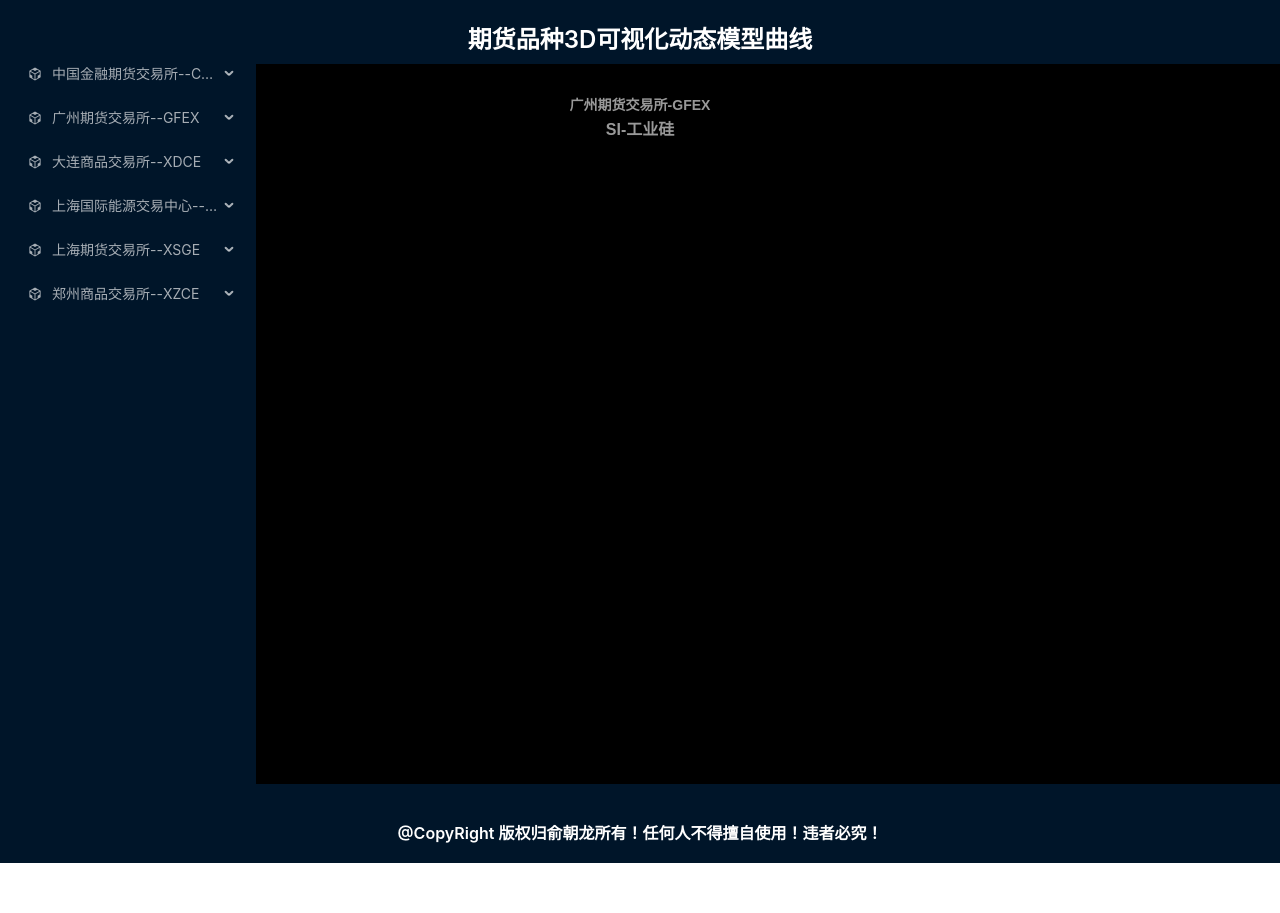
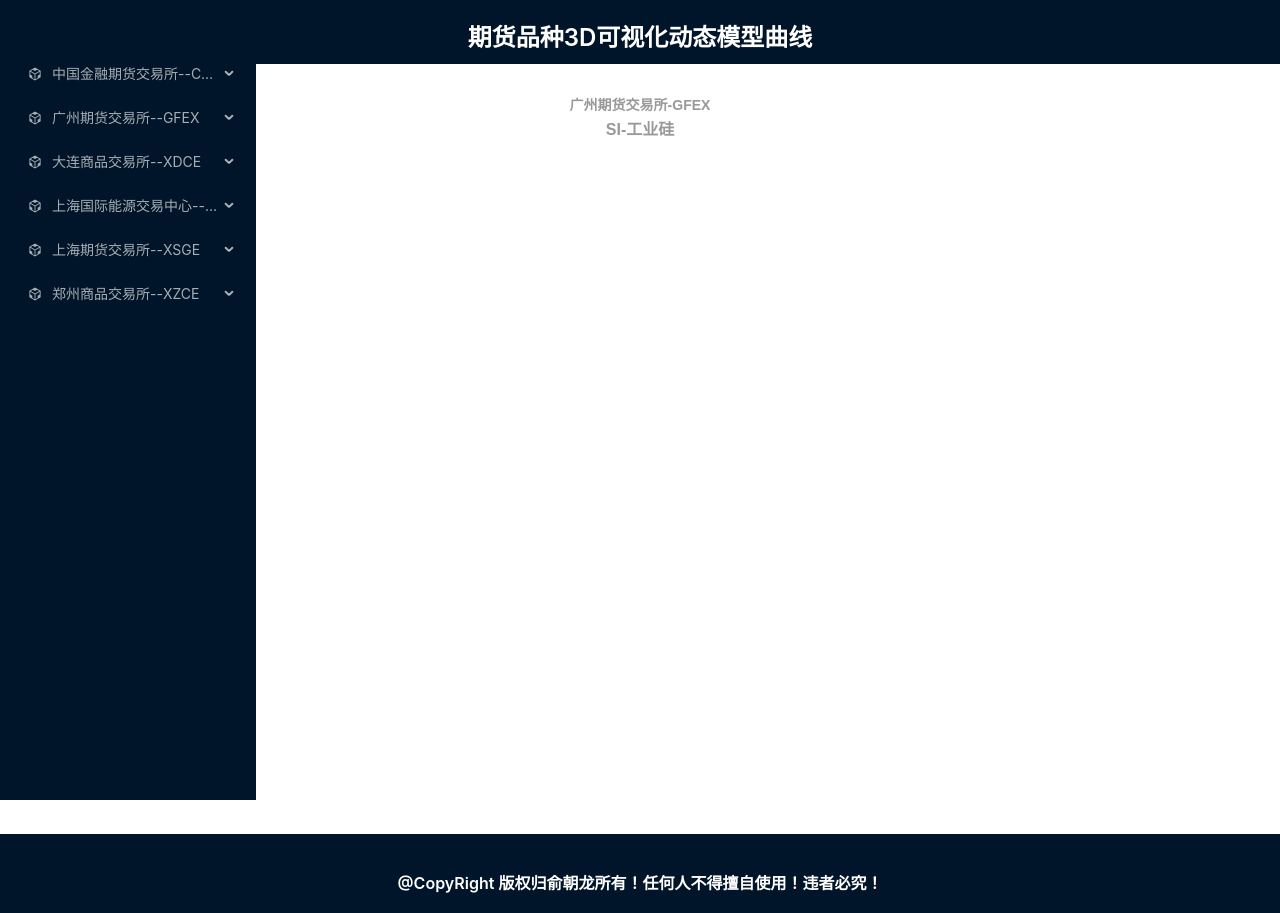
Before and after one commit to sunShineLoveMe/future-contract-app, a React (Create React App) app: page / in a window 1280 px wide. Before the commit the page ends 863 px from the top, so only its background shows below. Built offline with nearby package versions, Linux system fonts and the light colour scheme; what echarts-gl would draw is missing.

Commit message:
调整视图样式

```diff
--- a/src/App.module.css
+++ b/src/App.module.css
@@ -52,14 +52,12 @@
   left: 0;
   top: 0;
   bottom: 0;
-
 }
 
 .content-layout {
   display: flex;
   flex-direction: column;
   justify-content: center;
-  align-items: center;
   width: 100%;
 }
 
@@ -69,13 +67,14 @@
   width: 100%;
   display: flex;
   justify-content: center;
+  align-items: center;
 }
 
 .layout-content {
   display: flex;
   justify-content: center;
   padding: 10px;
-  background-color: #000;
+  background-color: #fff;
   width: 100%;
 }
 
--- a/src/components/header/Header.module.css
+++ b/src/components/header/Header.module.css
@@ -1,3 +1,6 @@
 .title {
+    display: flex;
+    align-items: center;
+    justify-content: center;
     color: #fff !important;
 }
--- a/src/components/metal3DBar/Metal3DBar.tsx
+++ b/src/components/metal3DBar/Metal3DBar.tsx
@@ -13,7 +13,7 @@ export const Metal3DBar: React.FC = () => {
         const metal3DBarEchart = echarts.init(
             chartRef.current as unknown as HTMLDivElement, undefined, {
                 width: 1000,
-                height: 700,
+                height: 750,
             }
         );
 
--- a/src/configs/echarts/Grid3DConfig.ts
+++ b/src/configs/echarts/Grid3DConfig.ts
@@ -81,6 +81,7 @@ export const Grid3DBarOptions = {
         type: 'value'
     },
     grid3D: {
+        top: -40,
         environment: '#000',
         axisPointer: {
             show: false
```
